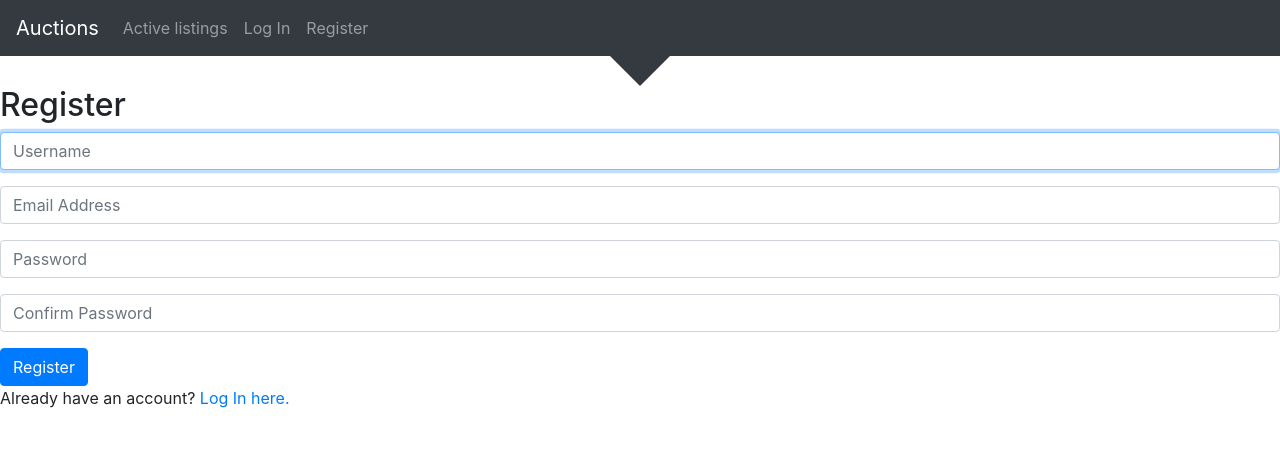
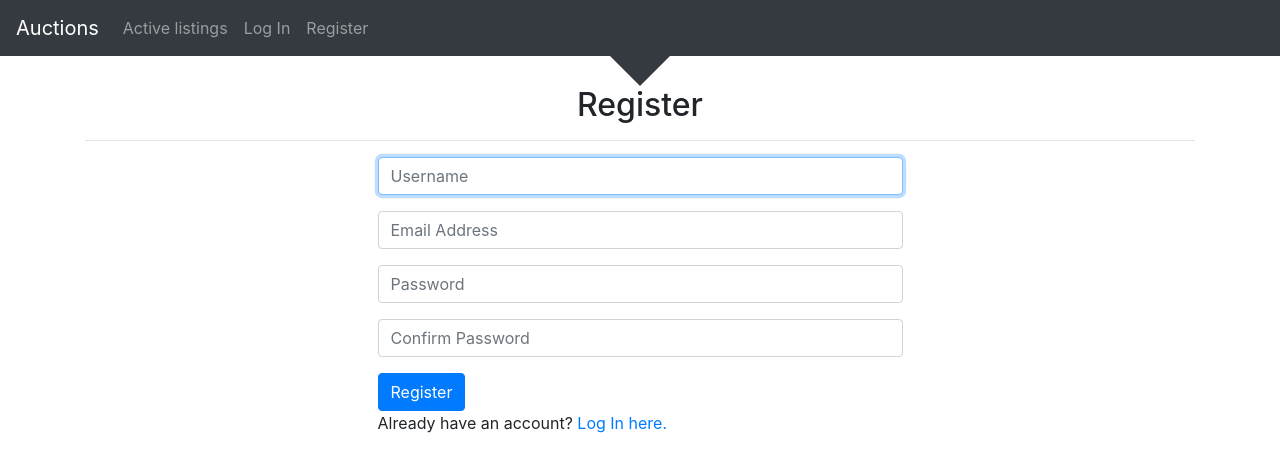
Before and after one commit to wilczu/CS50, a Django app: page /register in a window 1280 px wide. Shown: the top 472 px of the page. Run offline with Django 3.2, Linux system fonts and the light colour scheme; some libraries are stand-ins or nearby versions.

Commit message:
Add styles for register page.

```diff
--- a/Project 2/auctions/templates/auctions/register.html
+++ b/Project 2/auctions/templates/auctions/register.html
@@ -2,8 +2,13 @@
 
 {% block body %}
 
+    <div class="container">
+      <header class="text-center">
         <h2>Register</h2>
+        <hr>
+      </header>
 
+      <div class="col-md-6 col-centered">
         {% if message %}
             <div>{{ message }}</div>
         {% endif %}
@@ -27,4 +32,8 @@
 
         Already have an account? <a href="{% url 'login' %}">Log In here.</a>
 
+      </div>
+
+    </div>
+
 {% endblock %}
```
Lines whose indentation alone changed are shown as unchanged.
